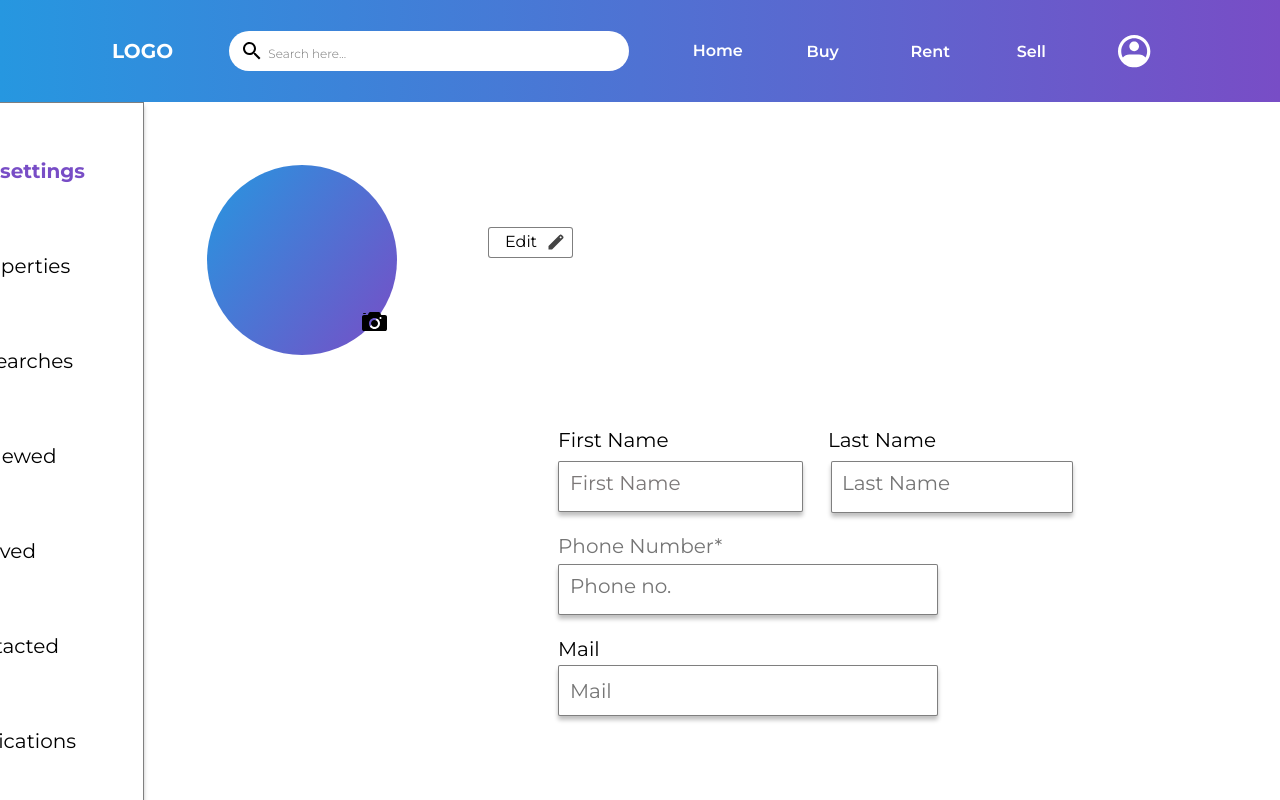
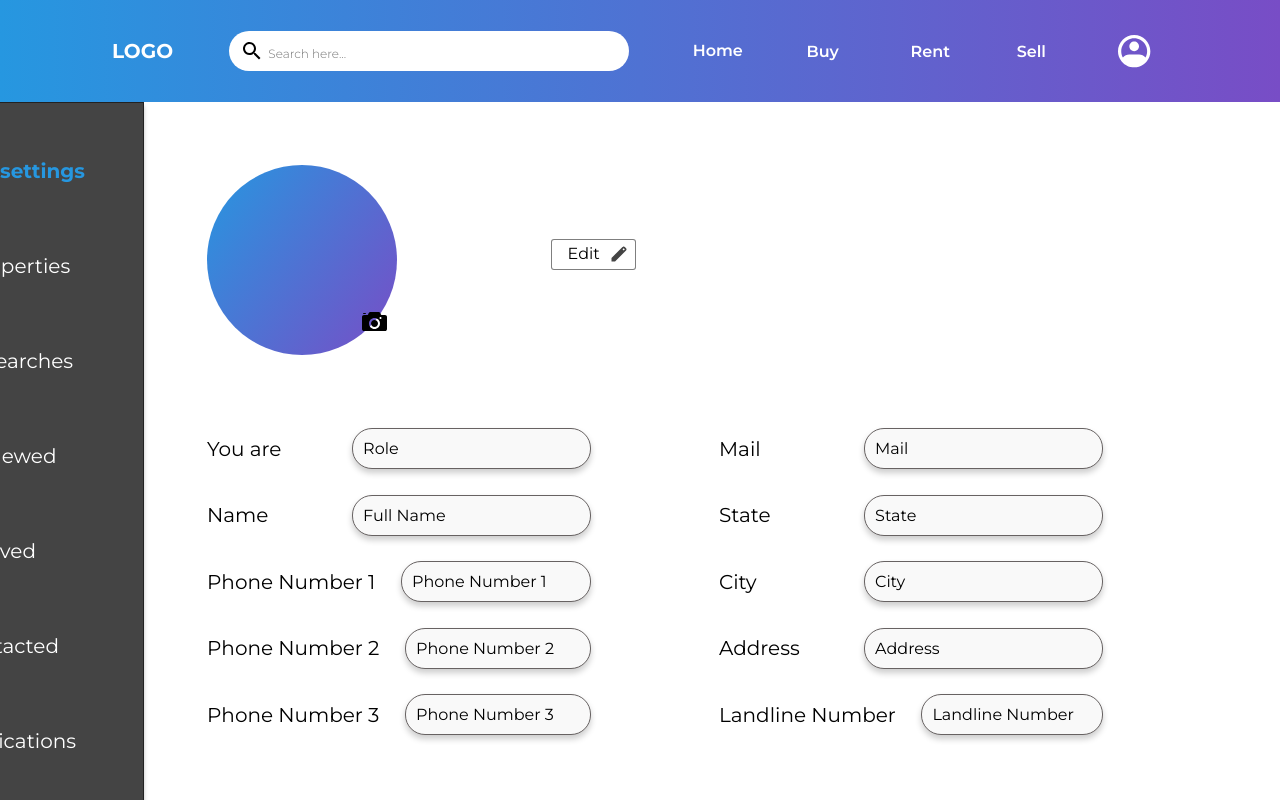
Before and after one commit to ashwaniraj0813/real_estate, a React (Vite) app: page /user-profile in a window 1280 px wide. Shown: the top 800 px of the page. Built offline with nearby package versions, Linux system fonts and the light colour scheme.

Commit message:
User profile: modified

```diff
--- /dev/null
+++ b/src/pages/EditableInput.module.css
@@ -0,0 +1,22 @@
+.inputField {
+    padding: 10px;
+    border: 1px solid #676262;
+    border-radius: 20px;
+    font-size: 16px;
+    width: 100%;
+    box-sizing: border-box;
+    transition: border-color 0.3s, box-shadow 0.3s;
+    box-shadow: 0 4px 6px rgba(0, 0, 0, 0.2);
+    font-family: var(--font-montserrat);
+}
+
+.inputField:focus {
+    border-color: #007bff;
+    outline: none;
+}
+
+.readOnly {
+    background-color: #f9f9f9;
+    font-family: var(--font-montserrat);
+    color: #000000;
+}
--- /dev/null
+++ b/src/pages/EditableInput.tsx
@@ -0,0 +1,22 @@
+import React, { ChangeEvent, FC } from 'react';
+import styles from './EditableInput.module.css';
+
+interface EditableInputProps {
+  isEditable: boolean;
+  value: string;
+  onChange: (e: ChangeEvent<HTMLInputElement>) => void;
+}
+
+const EditableInput: FC<EditableInputProps> = ({ isEditable, value, onChange }) => {
+  return (
+    <input
+      className={`${styles.inputField} ${!isEditable ? styles.readOnly : ''}`}
+      type="text"
+      value={value}
+      onChange={onChange}
+      readOnly={!isEditable}
+    />
+  );
+};
+
+export default EditableInput;
--- a/src/pages/UserProfile.module.css
+++ b/src/pages/UserProfile.module.css
@@ -82,9 +82,17 @@
   width: 85px;
   flex-direction: column;
   justify-content: flex-start;
-  padding: var(--padding-43xl) 0 0;
+  padding: var(--padding-55xl) 0 0;
   box-sizing: border-box;
 }
+/* .profileFields{
+  display: flex;
+  flex-direction: row;
+  gap: 2vw;
+  text-align: left;
+  white-space: nowrap;
+  align-Items: 'center'
+} */
 .profileDetails {
   width: 366px;
   flex-direction: row;
--- a/src/pages/UserProfile.tsx
+++ b/src/pages/UserProfile.tsx
@@ -1,9 +1,38 @@
-import { FunctionComponent } from "react";
+import React, { FunctionComponent, useState, ChangeEvent } from "react";
 import Nav from "../components/Nav";
 import Sidebar from "../components/Sidebar";
 import styles from "./UserProfile.module.css";
+import EditableInput from "./EditableInput";
 
 const UserProfile: FunctionComponent = () => {
+  const [isEditable, setIsEditable] = useState(false);
+  const [inputValues, setInputValues] = useState({
+    role: "Role",
+    name: "Full Name",
+    phoneNumber1: "Phone Number 1",
+    phoneNumber2: "Phone Number 2",
+    phoneNumber3: "Phone Number 3",
+    mail: "Mail",
+    state: "State",
+    city: "City",
+    address: "Address",
+    landlineNumber: "Landline Number"
+  });
+
+  const handleEditClick = () => {
+    setIsEditable(!isEditable);
+  };
+
+  const handleInputChange = (
+    e: ChangeEvent<HTMLInputElement>,
+    field: string
+  ) => {
+    setInputValues({
+      ...inputValues,
+      [field]: e.target.value,
+    });
+  };
+
   return (
     <div className={styles.userProfile}>
       <Nav />
@@ -12,21 +41,33 @@
         <div className={styles.lastNameRow}>
           <div className={styles.userContainer}>
             <div className={styles.profileDetails}>
+              <div
+                style={{ display: "flex", flexDirection: "row", gap: "12vw" }}
+              >
                 <div className={styles.header}>
                   <div className={styles.profileImage}>
                     <div className={styles.logo} />
-                  <img
-                    className={styles.cameraIcon}
+                    <button style={{
+                      border: 'none',
+                      background: 'none',
+                      cursor: 'pointer'
+                    }}>
+                      <img className={styles.cameraIcon}
                         loading="lazy"
                         alt=""
-                    src="/camera.svg"
-                  />
+                        src="/camera.svg" />
+                    </button>
                   </div>
                 </div>
                 <div className={styles.editProfile}>
-                <button className={styles.editButton}>
+                  <button
+                    className={styles.editButton}
+                    onClick={handleEditClick}
+                  >
                     <div className={styles.editButtonChild} />
-                  <a className={styles.edit}>Edit</a>
+                    <a className={styles.edit}>
+                      {isEditable ? "Save" : "Edit"}
+                    </a>
                     <img
                       className={styles.materialSymbolseditIcon}
                       alt=""
@@ -35,58 +76,107 @@
                   </button>
                 </div>
               </div>
-            <div className={styles.firstNameValueWrapper}>
-              <div className={styles.firstNameValue}>
-                <div className={styles.nameDetails}>
-                  <div className={styles.firstNameInput}>
-                    <div className={styles.firstNameField}>
-                      <div className={styles.firstName}>First Name</div>
-                      <div className={styles.phoneNumberInput}>
-                        <div className={styles.profilePicture}>
-                          <div className={styles.profilePictureChild} />
-                          <div className={styles.firstName1}>First Name</div>
             </div>
-                        <input
-                          className={styles.phoneNumber}
-                          placeholder="Phone Number*"
-                          type="text"
+            <div style={{display: 'flex', flexDirection: 'row', gap: '10vw'}}>
+              <div style={{display: 'flex', flexDirection: 'column',  gap: '2vw', width: '30vw'}}>
+                <div style={{display: 'grid', gridTemplateColumns: '1fr 2fr', gap: '2vw', textAlign: 'left', whiteSpace: 'nowrap', alignItems: 'center'}}>
+                  You are
+                  <EditableInput
+                    isEditable={isEditable}
+                    value={inputValues.role}
+                    onChange={(e) => handleInputChange(e, "role")}
+                  />
+                </div>
+                <div style={{display: 'grid', gridTemplateColumns: '1fr 2fr', gap: '2vw', textAlign: 'left', whiteSpace: 'nowrap', alignItems: 'center'}}>
+                  Name
+                  <EditableInput
+                    isEditable={isEditable}
+                    value={inputValues.name}
+                    onChange={(e) => handleInputChange(e, "name")}
+                  />
+                </div>
+                <div style={{display: 'grid', gridTemplateColumns: '1fr 2fr', gap: '2vw', textAlign: 'left', whiteSpace: 'nowrap', alignItems: 'center'}}>
+                  Phone Number 1
+                  <EditableInput
+                    isEditable={isEditable}
+                    value={inputValues.phoneNumber1}
+                    onChange={(e) => handleInputChange(e, "phoneNumber1")}
+                  />
+                </div>
+                <div style={{display: 'grid', gridTemplateColumns: '1fr 2fr', gap: '2vw', textAlign: 'left', whiteSpace: 'nowrap', alignItems: 'center'}}>
+                  Phone Number 2
+                  <EditableInput
+                    isEditable={isEditable}
+                    value={inputValues.phoneNumber2}
+                    onChange={(e) => handleInputChange(e, "phoneNumber2")}
+                  />
+                </div>
+                <div style={{display: 'grid', gridTemplateColumns: '1fr 2fr', gap: '2vw', textAlign: 'left', whiteSpace: 'nowrap', alignItems: 'center'}}>
+                  Phone Number 3
+                  <EditableInput
+                    isEditable={isEditable}
+                    value={inputValues.phoneNumber3}
+                    onChange={(e) => handleInputChange(e, "phoneNumber3")}
                   />
                 </div>
               </div>
-                    <div className={styles.firstNameInput1}>
-                      <div className={styles.lastName}>Last Name</div>
-                      <div className={styles.lastNameContainer}>
-                        <div className={styles.phoneNumberRow}>
-                          <div className={styles.phoneNumberRowChild} />
-                          <input
-                            className={styles.lastName1}
-                            placeholder="Last Name"
-                            type="text"
+              <div style={{display: 'flex', flexDirection: 'column', gap: '2vw', width: '30vw'}}>
+              <div style={{display: 'grid', gridTemplateColumns: '1fr 2fr', gap: '2vw', textAlign: 'left', whiteSpace: 'nowrap', alignItems: 'center'}}>
+                  Mail
+                  <EditableInput
+                    isEditable={isEditable}
+                    value={inputValues.mail}
+                    onChange={(e) => handleInputChange(e, "mail")}
+                  />
+                </div>
+                <div style={{display: 'grid', gridTemplateColumns: '1fr 2fr', gap: '2vw', textAlign: 'left', whiteSpace: 'nowrap', alignItems: 'center'}}>
+                  State
+                  <EditableInput
+                    isEditable={isEditable}
+                    value={inputValues.state}
+                    onChange={(e) => handleInputChange(e, "state")}
+                  />
+                </div>
+                <div style={{display: 'grid', gridTemplateColumns: '1fr 2fr', gap: '2vw', textAlign: 'left', whiteSpace: 'nowrap', alignItems: 'center'}}>
+                  City
+                  <EditableInput
+                    isEditable={isEditable}
+                    value={inputValues.city}
+                    onChange={(e) => handleInputChange(e, "city")}
+                  />
+                </div>
+                <div style={{display: 'grid', gridTemplateColumns: '1fr 2fr', gap: '2vw', textAlign: 'left', whiteSpace: 'nowrap', alignItems: 'center'}}>
+                  Address
+                  <EditableInput
+                    isEditable={isEditable}
+                    value={inputValues.address}
+                    onChange={(e) => handleInputChange(e, "address")}
+                  />
+                </div>
+                <div style={{display: 'grid', gridTemplateColumns: '1fr 2fr', gap: '2vw', textAlign: 'left', whiteSpace: 'nowrap', alignItems: 'center'}}>
+                  Landline Number
+                  <EditableInput
+                    isEditable={isEditable}
+                    value={inputValues.landlineNumber}
+                    onChange={(e) => handleInputChange(e, "landlineNumber")}
                   />
                 </div>
               </div>
             </div>
-                  </div>
-                  <div className={styles.contactNumber}>
-                    <div className={styles.contactNumberChild} />
-                    <input
-                      className={styles.phoneNo}
-                      placeholder="Phone no."
-                      type="text"
-                    />
+            <div style={{display: 'flex', flexDirection: 'column', gap: '2vh'}}>
+              <div style={{display: 'flex', flexDirection: 'column', gap: '1vw'}}>
+                Subscribe for updates from Real Estate.
+                <div style={{display: 'flex', flexDirection: 'row', gap: '1vw', marginLeft: '2vw'}}>
+                  <input type="checkbox" id="subscribe" style={{width: '18px', height: '18px', transition: '0.3s', cursor: 'pointer'}} />
+                  Other Promotional Mailers
                 </div>
               </div>
-                <div className={styles.firstNameRow}>
-                  <div className={styles.mail}>Mail</div>
-                  <div className={styles.emailInput}>
-                    <div className={styles.emailInputChild} />
-                    <input
-                      className={styles.mail1}
-                      placeholder="Mail"
-                      type="text"
-                    />
+              <div style={{display: 'flex', flexDirection: 'row', whiteSpace: 'nowrap', gap: '0.4vw'}}>
+                By clicking below you agree to the <span style={{color: '#2697E0', textDecoration: 'underline'}}>Terms and Conditions</span>
               </div>
-                </div>
+              <button style={{width: '9vw', height: '2.5vw',display: 'block', marginLeft: '30vw', borderRadius: '2vw', border: '1px transparent', backgroundImage: `linear-gradient(125.33deg, #2697e0, #784dc6)`, color: "white", fontFamily: "var(--font-montserrat)", fontSize: '16px'}}>Save Profile</button>
+              <div style={{display: 'flex', flexDirection: 'row', gap: '0.4vw', marginBottom: '3vh'}}>
+                To delete your account <span style={{color: '#2697E0', textDecoration: 'underline'}}>click here</span>
               </div>
             </div>
           </div>
```
Also changed, not shown: src/components/Sidebar.module.css (+5 -7 lines), 1 other file (tests, documents, lock files or other folders). Lines whose indentation alone changed are shown as unchanged.
